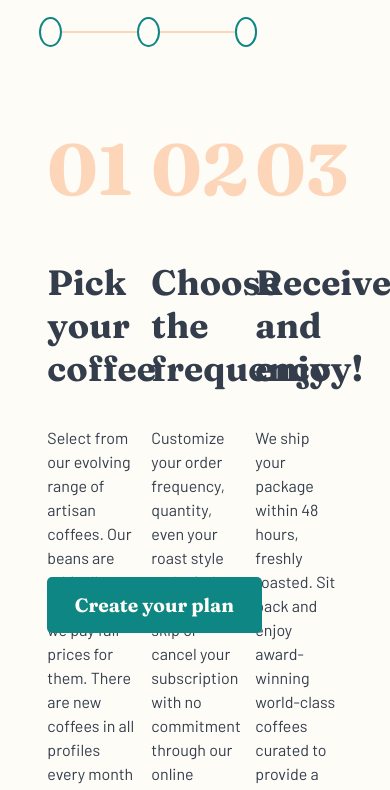
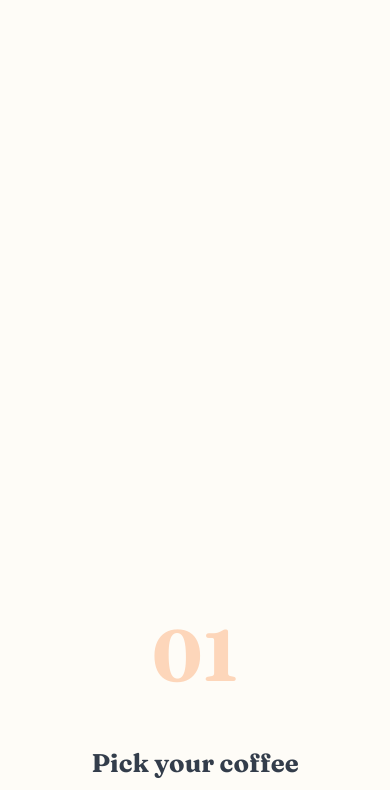
Before and after one commit to Uvacoder/abc-coffee-co, a Next.js app: page / in a window 390 px wide. Shown: the part 4340-5130 px from the top of the page. Built offline with nearby package versions, Linux system fonts and the light colour scheme.

Commit message:
Home/HowItWorks mq's set

```diff
--- a/styles/Home/HowItWorks.module.scss
+++ b/styles/Home/HowItWorks.module.scss
@@ -80,3 +80,72 @@
 .a:hover {
     filter: brightness(150%);
 }
+
+@media screen and (max-width: 1100px) {
+    .container {
+        width: 90%;
+    }
+
+    .optionContainer {
+        padding-bottom: 500px;
+    }
+}
+
+@media screen and (max-width: 768px) {
+    .optionContainer {
+        padding-bottom: 500px;
+        .optionBox {
+            width: 30%;
+            h3 {
+                font-size: 1.6rem;
+            }
+        }
+    }
+}
+
+@media screen and (max-width: 550px) {
+
+    .container {
+        padding-top: 5rem;
+        padding-bottom: 150px;
+        text-align: center;
+    }
+    .lineBox {
+        display: none;
+    }
+
+    .optionContainer {
+        flex-direction: column;
+        margin: 35rem auto 5rem auto;
+        .optionBox {
+            width: 100%;
+            height: auto;
+            margin: 2rem auto;
+            h3 {
+                width: 100%;
+            }
+            p {
+                width: 80%;
+                margin: 0 auto;
+            }
+        }
+    }
+}
+
+@media screen and (max-width: 400px) {
+    .container {
+        padding-top: 0;
+    }
+    .optionContainer {
+        padding-bottom: 600px;
+    }
+    .lead {
+        padding-bottom: 5rem;
+    }
+}
+
+@media screen and (max-width: 300px) {
+    .container {
+        padding-top: 2rem;
+    }
+}
```
